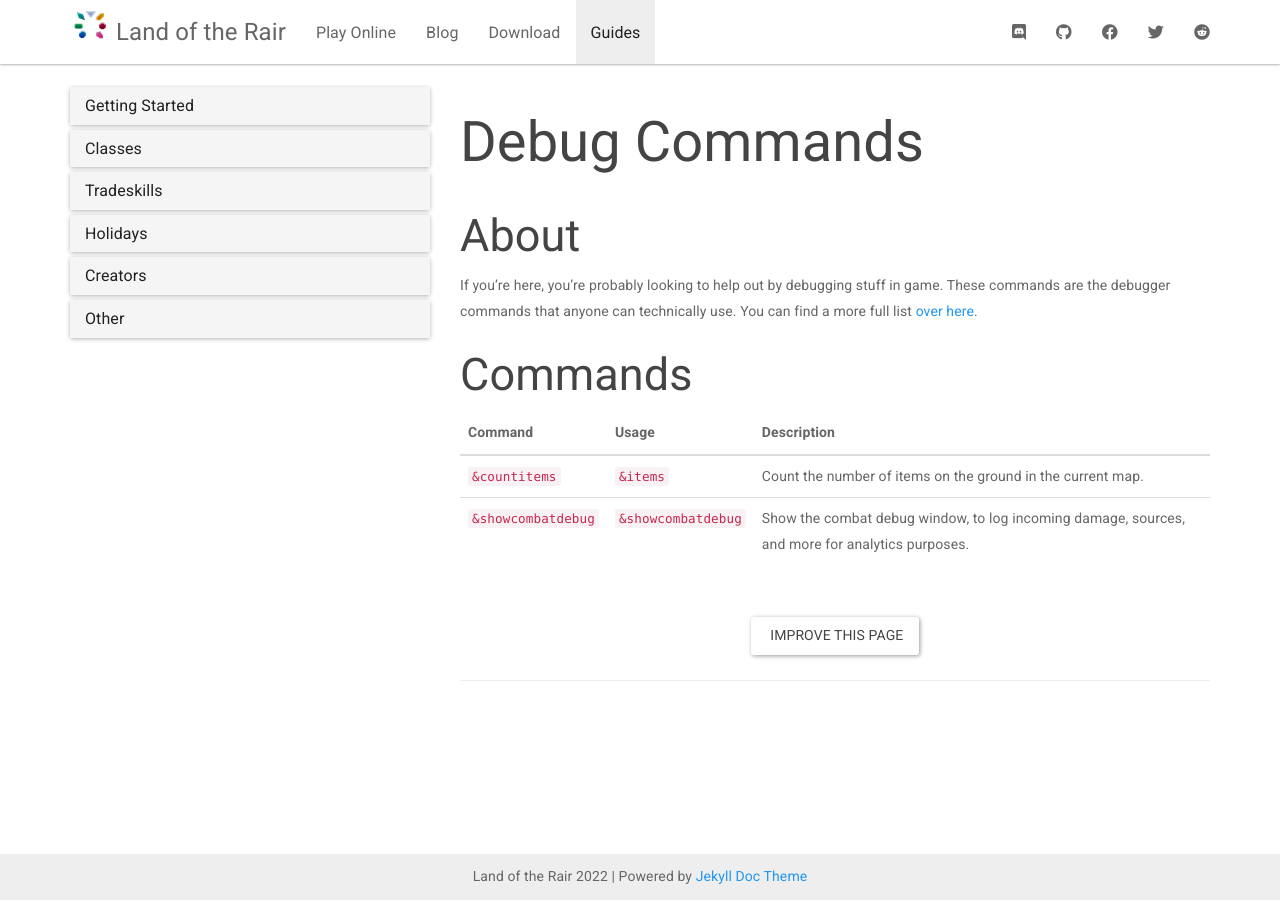
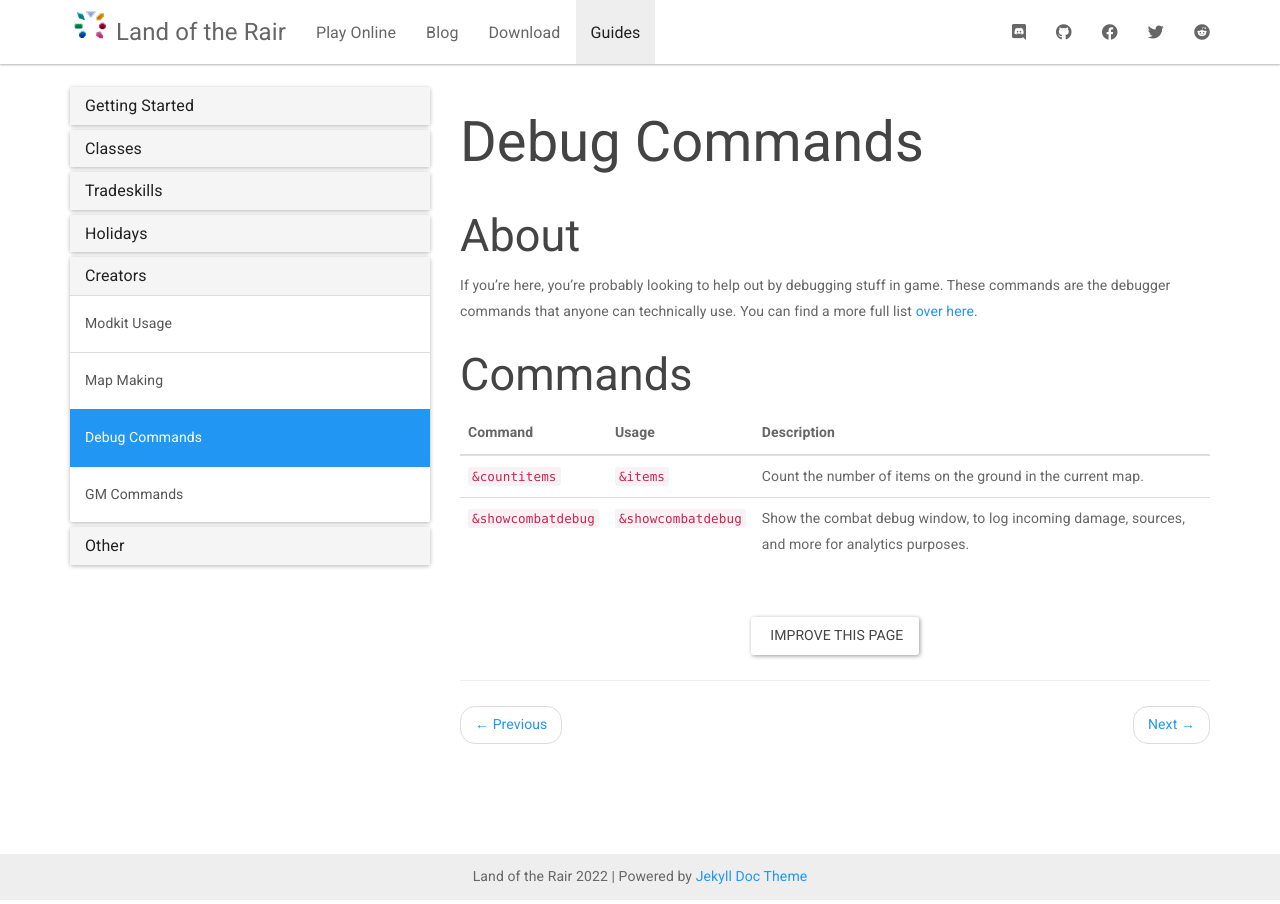
Before and after one commit to LandOfTheRair/landoftherair.github.io, a Jekyll site: the page built from _docs/creators/debug-commands.md, in a window 1280 px wide. Built offline with Jekyll 4.4.1, drawn with Linux system fonts in a browser that asks for light colours; nearby versions of some CDN libraries.

Commit message:
Update docs.yml

```diff
--- a/_data/docs.yml
+++ b/_data/docs.yml
@@ -37,6 +37,7 @@
   docs:
     - modkit
     - map-making
+    - debug-commands
     - gm-commands
 
 - title: Other
```
